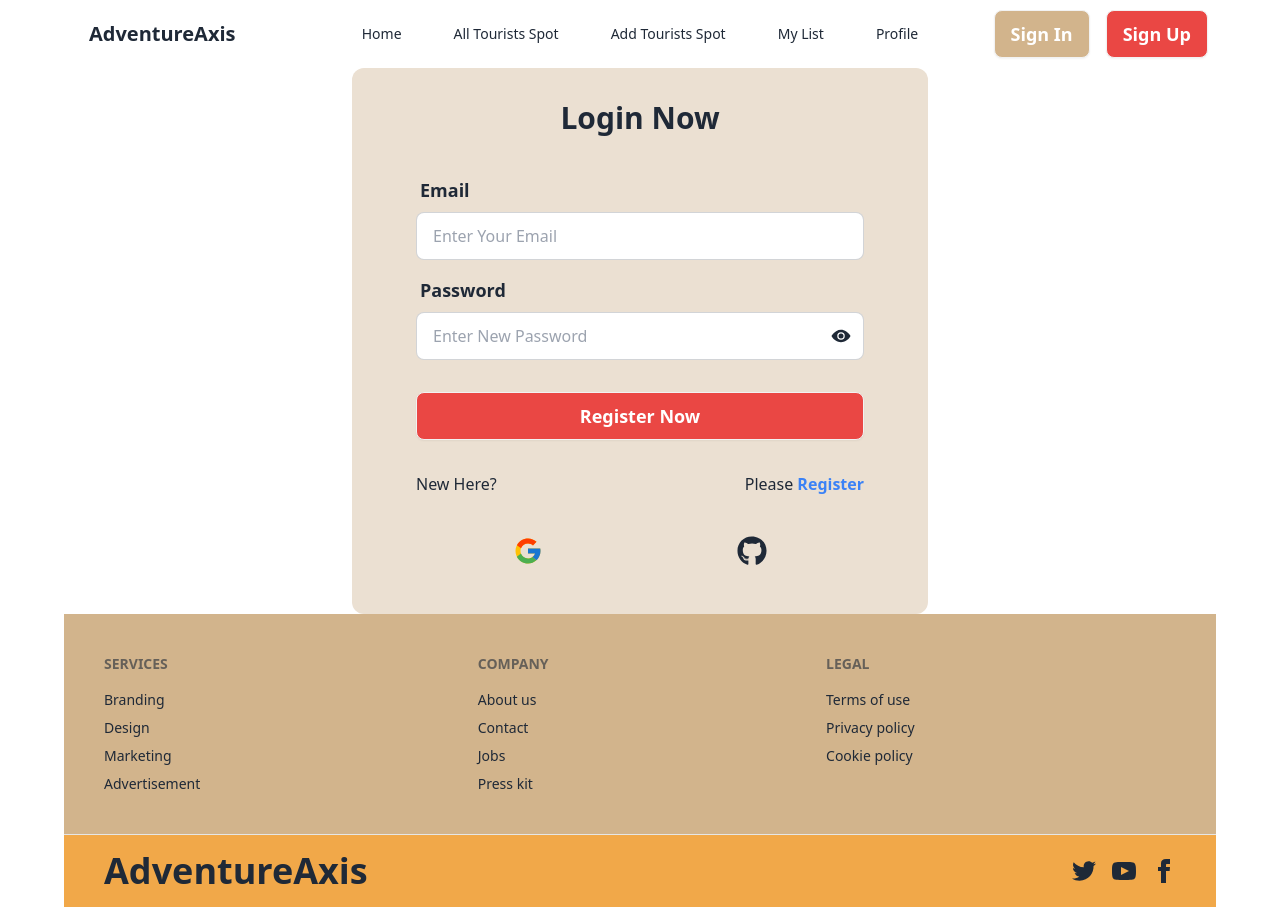
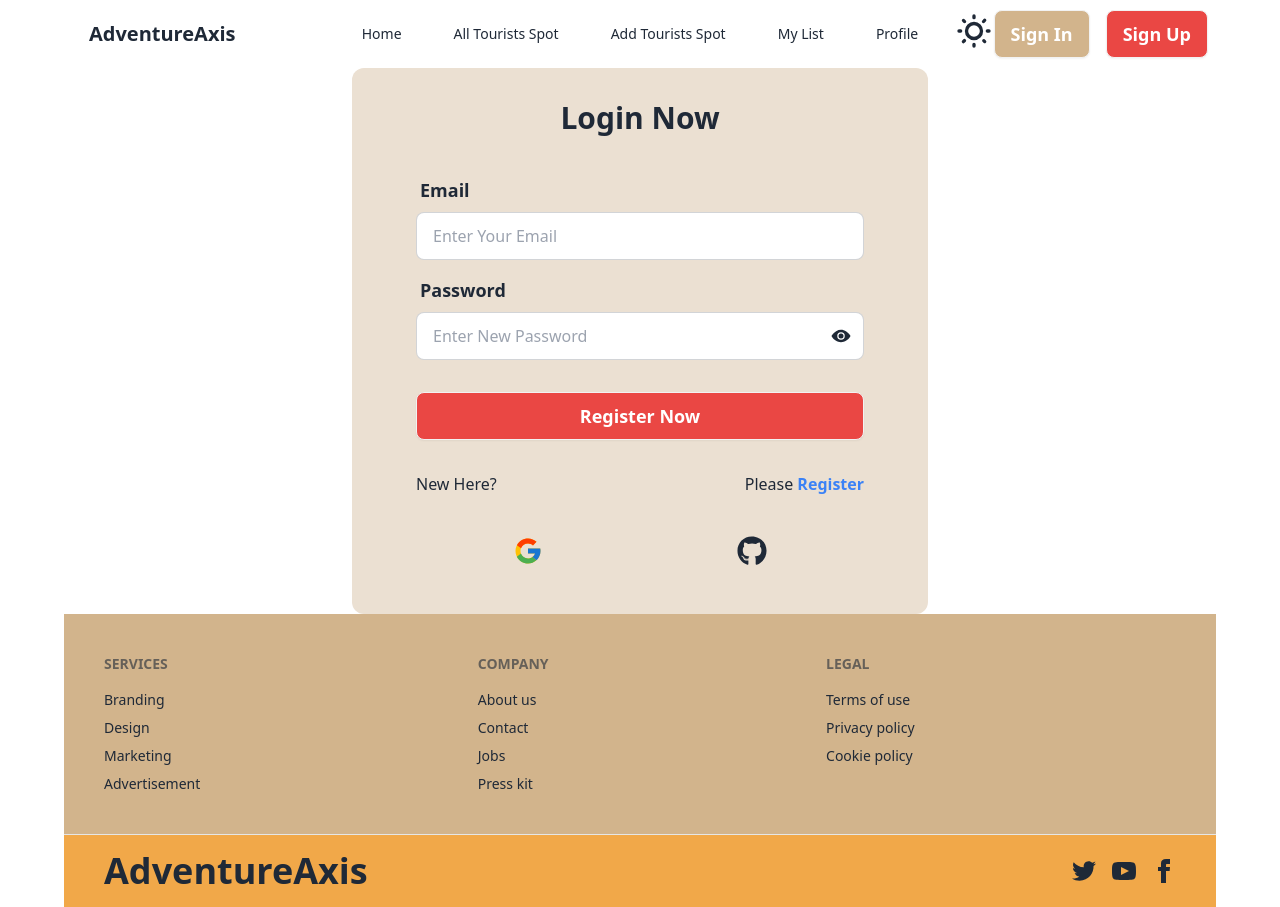
Before and after one commit to Azhar730/travel-asia-client, a React (Vite) app: page /login in a window 1280 px wide. Built offline with nearby package versions, Linux system fonts and the light colour scheme; no server answers.

Commit message:
theme function added done

```diff
--- a/src/components/Nav.jsx
+++ b/src/components/Nav.jsx
@@ -1,8 +1,10 @@
 import { Link, NavLink } from "react-router-dom";
 import useAuth from "./useAuth";
+import { useEffect, useState } from "react";
 // import { FaCircleUser } from "react-icons/fa6";
 
 const Nav = () => {
+    const [theme,setTheme] = useState('light')
     const { user, logOut } = useAuth()
     const links = <>
         <li><NavLink to={'/'}>Home</NavLink></li>
@@ -14,6 +16,18 @@
     const handleLogOut = () => {
         logOut()
     }
+    const handleToggle = e =>{
+        if(e.target.checked){
+            setTheme('synthwave')
+        }else{
+            setTheme('light')
+        }
+    }
+    useEffect(()=>{
+        localStorage.setItem('theme',theme)
+        const localTheme = localStorage.getItem('theme')
+        document.querySelector('html').setAttribute('data-theme',localTheme)
+    },[theme])
     return (
         <div className="navbar bg-base-100">
             <div className="navbar-start">
@@ -33,6 +47,13 @@
                 </ul>
             </div>
             <div className="navbar-end">
+                <div>
+                    <label className="swap swap-rotate">
+                        <input onChange={handleToggle} type="checkbox" className="theme-controller" value="synthwave" />
+                        <svg className="swap-off fill-current w-10 h-10" xmlns="http://www.w3.org/2000/svg" viewBox="0 0 24 24"><path d="M5.64,17l-.71.71a1,1,0,0,0,0,1.41,1,1,0,0,0,1.41,0l.71-.71A1,1,0,0,0,5.64,17ZM5,12a1,1,0,0,0-1-1H3a1,1,0,0,0,0,2H4A1,1,0,0,0,5,12Zm7-7a1,1,0,0,0,1-1V3a1,1,0,0,0-2,0V4A1,1,0,0,0,12,5ZM5.64,7.05a1,1,0,0,0,.7.29,1,1,0,0,0,.71-.29,1,1,0,0,0,0-1.41l-.71-.71A1,1,0,0,0,4.93,6.34Zm12,.29a1,1,0,0,0,.7-.29l.71-.71a1,1,0,1,0-1.41-1.41L17,5.64a1,1,0,0,0,0,1.41A1,1,0,0,0,17.66,7.34ZM21,11H20a1,1,0,0,0,0,2h1a1,1,0,0,0,0-2Zm-9,8a1,1,0,0,0-1,1v1a1,1,0,0,0,2,0V20A1,1,0,0,0,12,19ZM18.36,17A1,1,0,0,0,17,18.36l.71.71a1,1,0,0,0,1.41,0,1,1,0,0,0,0-1.41ZM12,6.5A5.5,5.5,0,1,0,17.5,12,5.51,5.51,0,0,0,12,6.5Zm0,9A3.5,3.5,0,1,1,15.5,12,3.5,3.5,0,0,1,12,15.5Z" /></svg>
+                        <svg className="swap-on fill-current w-10 h-10" xmlns="http://www.w3.org/2000/svg" viewBox="0 0 24 24"><path d="M21.64,13a1,1,0,0,0-1.05-.14,8.05,8.05,0,0,1-3.37.73A8.15,8.15,0,0,1,9.08,5.49a8.59,8.59,0,0,1,.25-2A1,1,0,0,0,8,2.36,10.14,10.14,0,1,0,22,14.05,1,1,0,0,0,21.64,13Zm-9.5,6.69A8.14,8.14,0,0,1,7.08,5.22v.27A10.15,10.15,0,0,0,17.22,15.63a9.79,9.79,0,0,0,2.1-.22A8.11,8.11,0,0,1,12.14,19.73Z" /></svg>
+                    </label>
+                </div>
                 {
                     user ?
                         <div className="dropdown dropdown-hover">
--- a/tailwind.config.js
+++ b/tailwind.config.js
@@ -8,4 +8,7 @@
     extend: {},
   },
   plugins: [require("daisyui")],
+  daisyui: {
+    themes: ["light", "dark", "cupcake","synthwave",'valentine'],
+  },
 }
```
